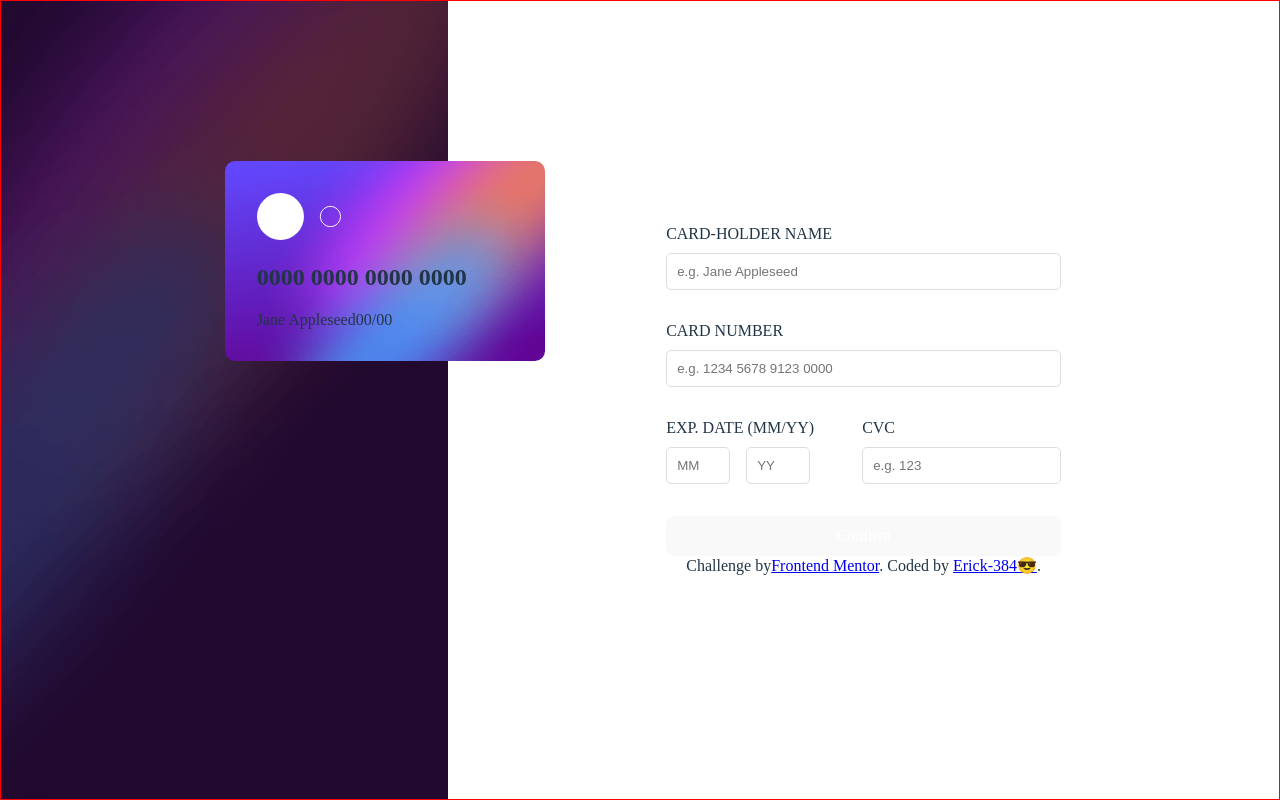
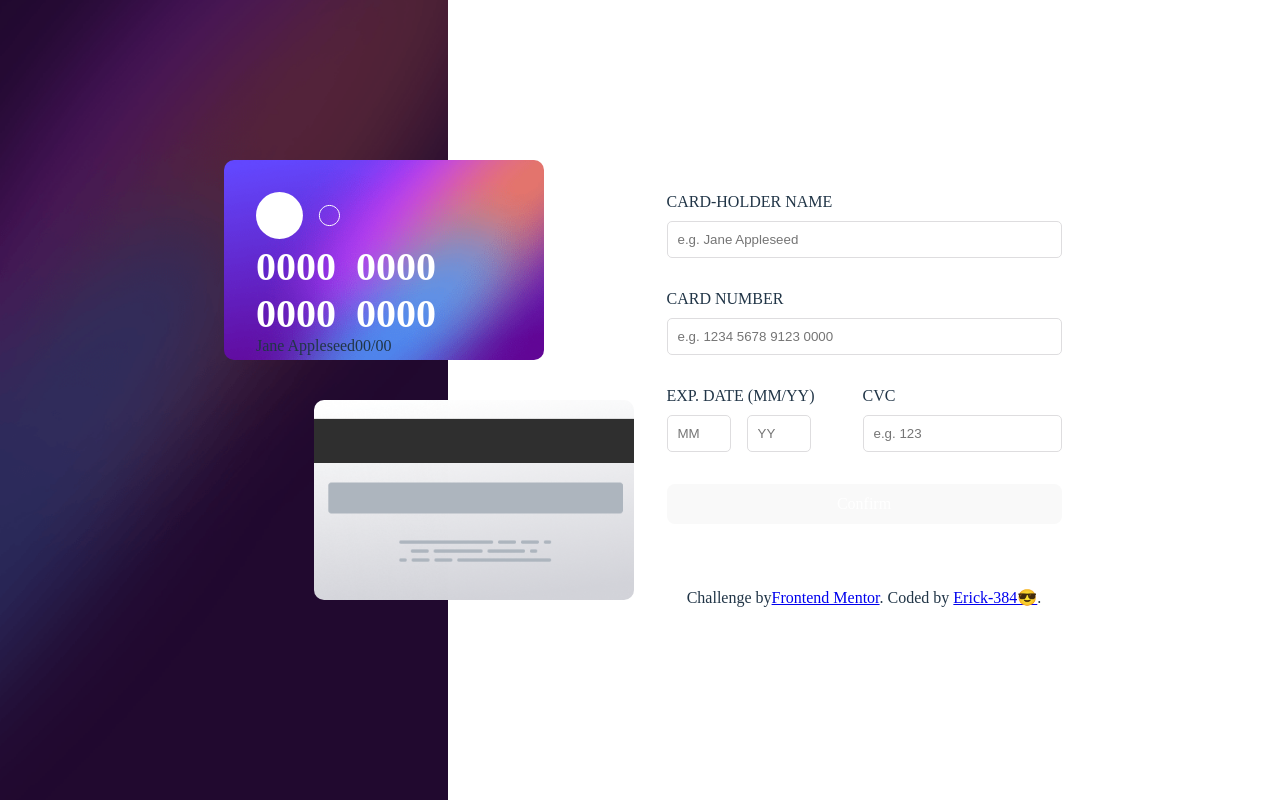
Before and after one commit to Erick384/Interactive-card-details-form, a React (Vite) app: page / in a window 1280 px wide. Built offline with nearby package versions, Linux system fonts and the light colour scheme.

Commit message:
Uploading Commits

```diff
--- a/src/App.css
+++ b/src/App.css
@@ -5,12 +5,8 @@
 }
 .body {
   display: flex;
-  border: 1px solid red;
+  /* border: 1px solid red; */
   min-height: 100vh;
-}
-.container {
-  display: flex;
-  border: 1px solid red;
 }
 .left {
   width: 35%;
@@ -36,12 +32,32 @@
   top: 20%;
   left: 50%;
 }
+.back-Page{
+  background-image: url(../images/bg-card-back.png);
+  justify-content: space-between;
+  background-repeat: no-repeat;
+  background-size: cover;
+  background-position: center;
+  height: 25vh;
+  width: 25vw;
+  border-radius: 10px;
+  padding: 2rem;
+  position: absolute;
+  top: 50%;
+  left: 70%;
+}
+.card-Number h2{
+  font-size: 40px;
+  word-spacing: 10px;
+  color: hsl(0, 0%, 100%);
+}
 .right {
   width: 65%;
   display: flex;
   flex-direction: column;
   align-items: center;
   justify-content: center;
+  gap: 4rem;
 }
 .input{
   display: flex;
@@ -78,46 +94,3 @@ button {
   border-radius: .5em;
   cursor: pointer;
 }
-
-
-
-
-
-
-
-
-.logo {
-  height: 6em;
-  padding: 1.5em;
-  will-change: filter;
-  transition: filter 300ms;
-}
-.logo:hover {
-  filter: drop-shadow(0 0 2em #646cffaa);
-}
-.logo.react:hover {
-  filter: drop-shadow(0 0 2em #61dafbaa);
-}
-
-@keyframes logo-spin {
-  from {
-    transform: rotate(0deg);
-  }
-  to {
-    transform: rotate(360deg);
-  }
-}
-
-@media (prefers-reduced-motion: no-preference) {
-  a:nth-of-type(2) .logo {
-    animation: logo-spin infinite 20s linear;
-  }
-}
-
-.card {
-  padding: 2em;
-}
-
-.read-the-docs {
-  color: #888;
-}
--- a/src/App.jsx
+++ b/src/App.jsx
@@ -1,6 +1,4 @@
 import { useState } from "react";
-import reactLogo from "./assets/react.svg";
-import viteLogo from "/vite.svg";
 import "./App.css";
 
 function App() {
@@ -8,10 +6,9 @@ function App() {
 
   return (
     <div className="body">
-      {/* <div className="container"> */}
       <div className="left">
         <div className="jane-Card">
-          <div className="circles">
+          <div className="logo">
             <svg
               width="84"
               height="47"
@@ -39,6 +36,7 @@ function App() {
             <span>00/00</span>
           </div>
         </div>
+        <div className="back-Page"></div>
       </div>
       <div className="right">
         <div className="form">
@@ -80,7 +78,6 @@ function App() {
           . Coded by <a href="https://github.com/Erick384">Erick-384😎</a>.
         </div>
       </div>
-      {/* </div> */}
 
       {/* Completed state start
       Thank you! We've added your card details Continue */}
```
